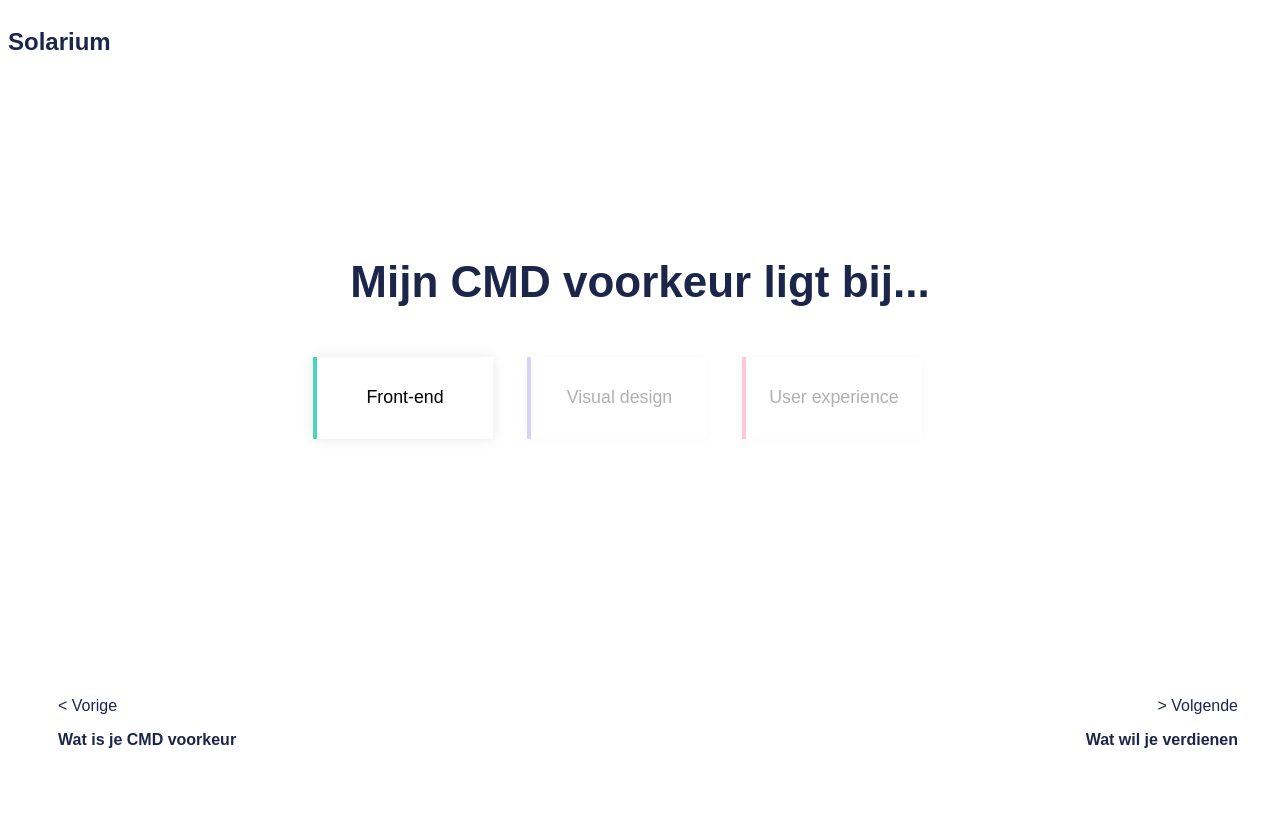
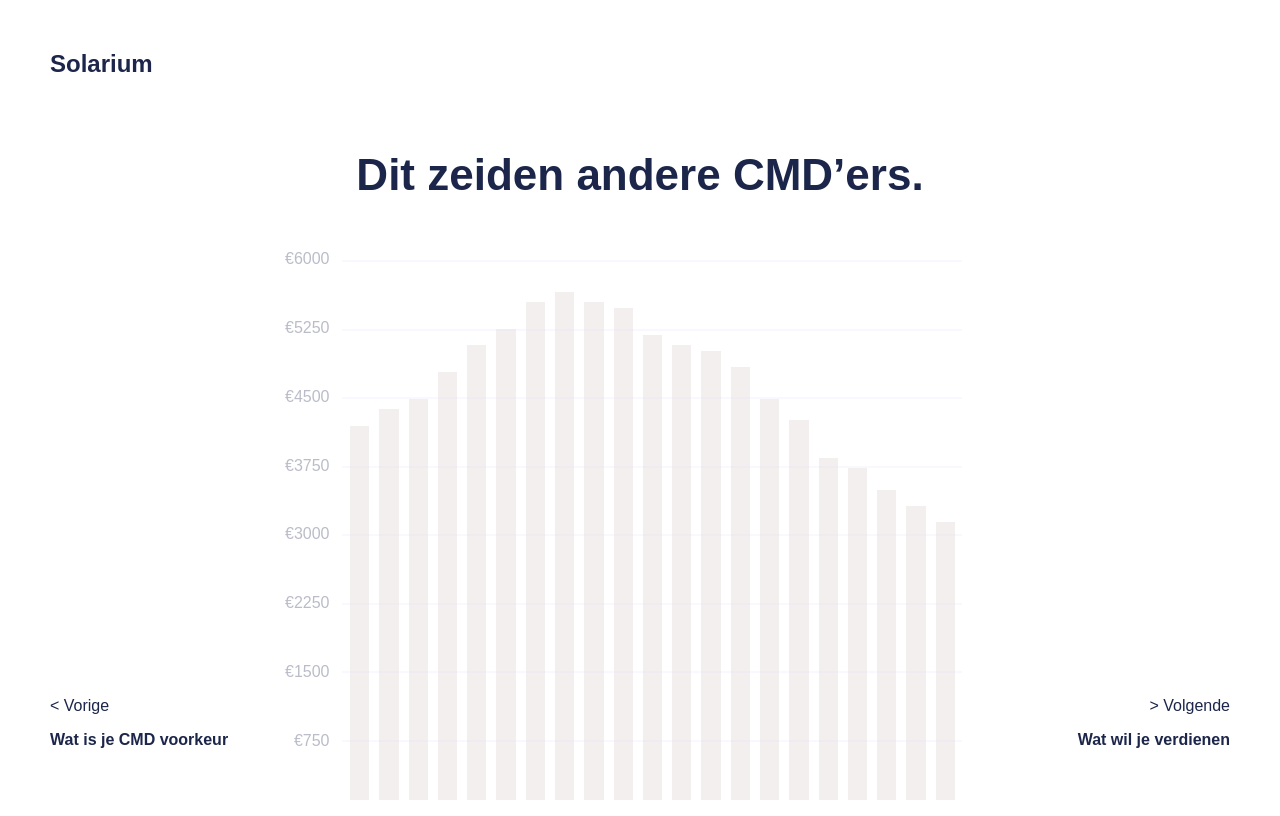
Before and after one commit to MartijnKeesmaat/Salarium, a website: page index.html in a window 1280 px wide. Drawn offline with nearby package versions, Linux system fonts and the light colour scheme; a web font is replaced by a local one.

Commit message:
bar chart first version animated

```diff
--- /dev/null
+++ b/bars.js
@@ -0,0 +1,58 @@
+const bar = document.querySelectorAll('.bar');
+const avgSalaryX = document.querySelector('.avgSalary__x');
+const avgSalaryBorders = document.querySelector('.avgSalary__borders');
+
+const barValues = [
+  70,
+  73,
+  75,
+  80,
+  85,
+  88,
+  93,
+  95,
+  93,
+  92,
+  87,
+  85,
+  84,
+  81,
+  75,
+  71,
+  64,
+  62,
+  58,
+  55,
+  52,
+  51,
+  48
+];
+
+var tl = new TimelineMax();
+// tl.pause();
+
+bar.forEach(function(index, i) {
+  tl.to(
+    bar[i],
+    1.2,
+    {
+      height: `${barValues[i]}%`,
+      ease: Power4.easeOut
+    },
+    '-=1'
+  );
+});
+
+tl.to(avgSalaryX, 0.6, {
+  autoAlpha: 0.3,
+  x: 0,
+  ease: Power2.easeOut
+});
+
+tl.to(avgSalaryBorders, 0.6, {
+  autoAlpha: 0.3,
+  x: 0,
+  ease: Power2.easeOut
+});
+
+// TweenMax.staggerTo();
--- a/index.html
+++ b/index.html
@@ -12,13 +12,13 @@
       <h2>Solarium</h2>
     </header>
     <main>
-      <div class="pref-question">
+      <section class="slider-section pref-question">
         <h2 class="question-main">Mijn CMD voorkeur ligt bij...</h2>
         <div class="pref-question__options">
           <button
             class="pref-question__option pref-question__option--front-end"
           >
-            Front-end
+            <span>Front-end</span>
             <div></div>
           </button>
           <button class="pref-question__option pref-question__option--visual">
@@ -40,7 +40,59 @@
         </div>
 
         <div id="estimatedMoney">0</div>
-      </div>
+      </section>
+
+      <section class="slider-section slider-section--active avgSalary">
+        <h2 class="question-main">Dit zeiden andere CMD’ers.</h2>
+
+        <div class="avgSalary__graph">
+          <div class="avgSalary__x">
+            <p>€6000</p>
+            <p>€5250</p>
+            <p>€4500</p>
+            <p>€3750</p>
+            <p>€3000</p>
+            <p>€2250</p>
+            <p>€1500</p>
+            <p>€750</p>
+          </div>
+
+          <div class="avgSalary__borders">
+            <div></div>
+            <div></div>
+            <div></div>
+            <div></div>
+            <div></div>
+            <div></div>
+            <div></div>
+            <div></div>
+          </div>
+
+          <div class="bars">
+            <div class="bar"></div>
+            <div class="bar"></div>
+            <div class="bar"></div>
+            <div class="bar"></div>
+            <div class="bar"></div>
+            <div class="bar"></div>
+            <div class="bar"></div>
+            <div class="bar"></div>
+            <div class="bar"></div>
+            <div class="bar"></div>
+            <div class="bar"></div>
+            <div class="bar"></div>
+            <div class="bar"></div>
+            <div class="bar"></div>
+            <div class="bar"></div>
+            <div class="bar"></div>
+            <div class="bar"></div>
+            <div class="bar"></div>
+            <div class="bar"></div>
+            <div class="bar"></div>
+            <div class="bar"></div>
+          </div>
+        </div>
+      </section>
     </main>
 
     <footer>
@@ -57,6 +109,7 @@
 
     <script src="https://cdnjs.cloudflare.com/ajax/libs/gsap/2.1.3/TweenMax.min.js"></script>
     <script src="https://cdnjs.cloudflare.com/ajax/libs/gsap/2.1.3/TimelineMax.min.js"></script>
-    <script src="scripts.js"></script>
+    <script src="intro.js"></script>
+    <script src="bars.js"></script>
   </body>
 </html>
--- a/scripts.js
+++ b/intro.js
@@ -1,4 +1,5 @@
 const choice = document.querySelector('.pref-question__option--front-end'),
+  choiceText = document.querySelector('.pref-question__option--front-end span'),
   nonChoice1 = document.querySelector('.pref-question__option--visual'),
   nonChoice2 = document.querySelector('.pref-question__option--ux'),
   choiceFill = document.querySelector('.pref-question__option--front-end div'),
@@ -42,7 +43,7 @@ tl.to(
 );
 
 tl.to(choiceFill, 1.4, {
-  width: '40%',
+  width: '26%',
   ease: Power2.easeOut
 });
 
@@ -53,7 +54,7 @@ tl.to(voiceOver, 0.7, {
 });
 
 function chacha() {
-  voiceOver.textContent = '42% van de CMD’ers zeiden hetzelfde';
+  voiceOver.textContent = '26.5% van de CMD’ers zeiden hetzelfde';
 }
 
 tl.to(voiceOver, 0.7, {
@@ -70,6 +71,7 @@ tl.to(voiceOver, 0.7, {
 
 function cheche() {
   voiceOver.textContent = 'Wat zou je willen verdienen per maand';
+  choiceText.textContent = 'Sleep de balk voor meer geld';
 }
 
 tl.to(choiceFill, 0.7, {
--- /dev/null
+++ b/style/avgSalary.sass
@@ -0,0 +1,75 @@
+.avgSalary
+  .question-main
+    margin-bottom: pxRem(450px)
+
+.slider-section
+  opacity: 0
+  visibility: hidden
+  position: fixed
+
+.slider-section--active
+  opacity: 1
+  visibility: visible
+
+.avgSalary__graph
+  position: fixed
+  width: 650px
+  height: 550px
+  margin: 0 auto
+  left: 0
+  right: 0
+  bottom: 0
+
+.bars
+  display: flex
+  align-items: flex-end
+  width: calc(100% - 35px)
+  margin-left: 35px
+  height: 550px
+  padding-top: 15px
+
+.bar
+  flex: 1
+  height: 0%
+  margin-right: 10px
+
+  background: #F4EFEF
+
+.avgSalary__x
+  position: absolute
+  display: flex
+  align-items: flex-end
+  justify-content: space-between
+  flex-direction: column
+  left: -30px
+  bottom: 0
+
+  padding-bottom: 50px
+  height: 550px
+
+  opacity: 0
+  z-index: 1
+  transform: translateX(-10px)
+
+  p
+    margin: 0
+
+.avgSalary__borders
+  width: calc(100% - 30px)
+  height: 98.5%
+  display: flex
+  justify-content: space-between
+  flex-direction: column
+  position: absolute
+  padding-bottom: 40px
+  margin-left: 30px
+  transform: translateX(-10px)
+
+  opacity: 0
+
+  div
+    background: #D9CEFF
+    width: 100%
+    height: 2px
+    margin: 10px 0
+    opacity: .6
--- a/style/style.sass
+++ b/style/style.sass
@@ -1,6 +1,7 @@
 @import 'globals'
 @import 'mixins'
 @import 'vars'
+@import 'avgSalary'
 
 // - Layout Properties (position, float, clear, display)
 // - Box Model Properties (width, height, margin, padding)
@@ -11,8 +12,12 @@
 *
   box-sizing: border-box
 
+body
+  margin: 0
+
 header
   position: fixed
+  padding: 30px 50px
 
 main
   display: flex
```
Also changed, not shown: style/style.css, 1 other file.
